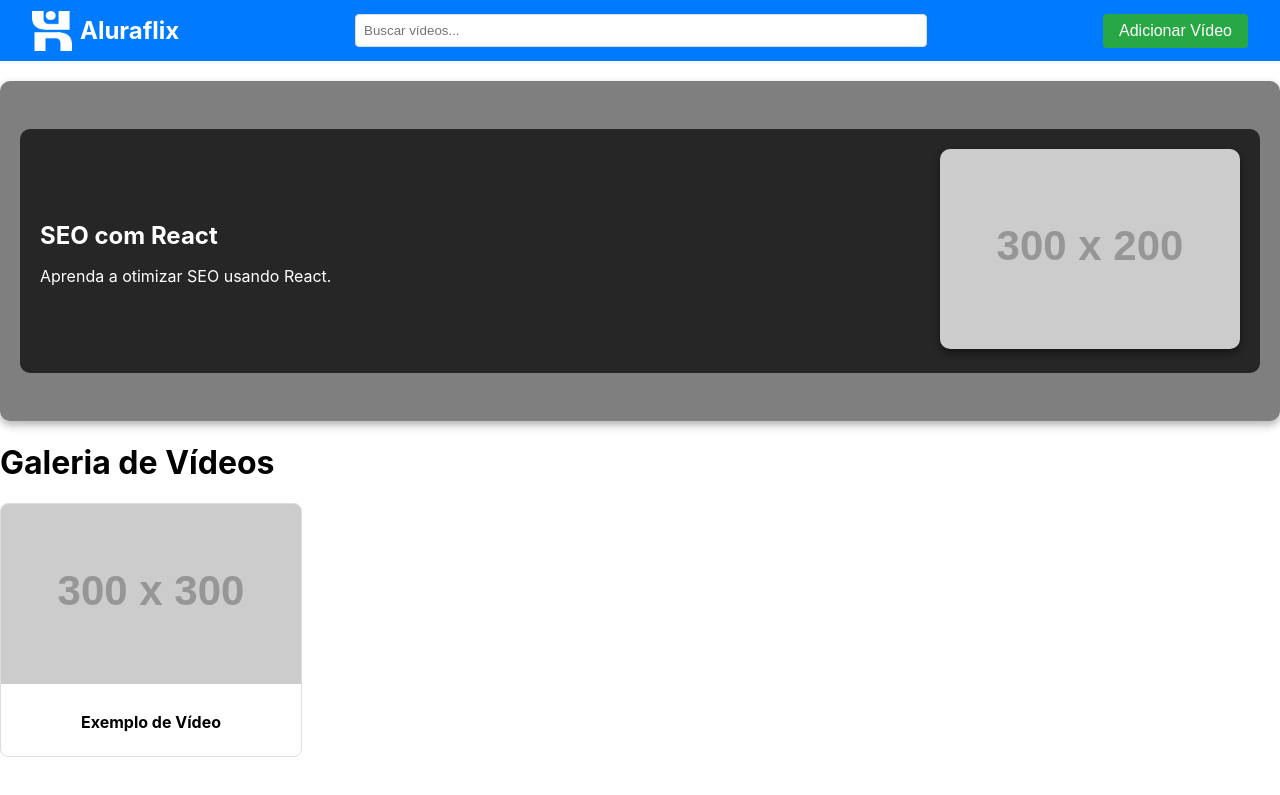
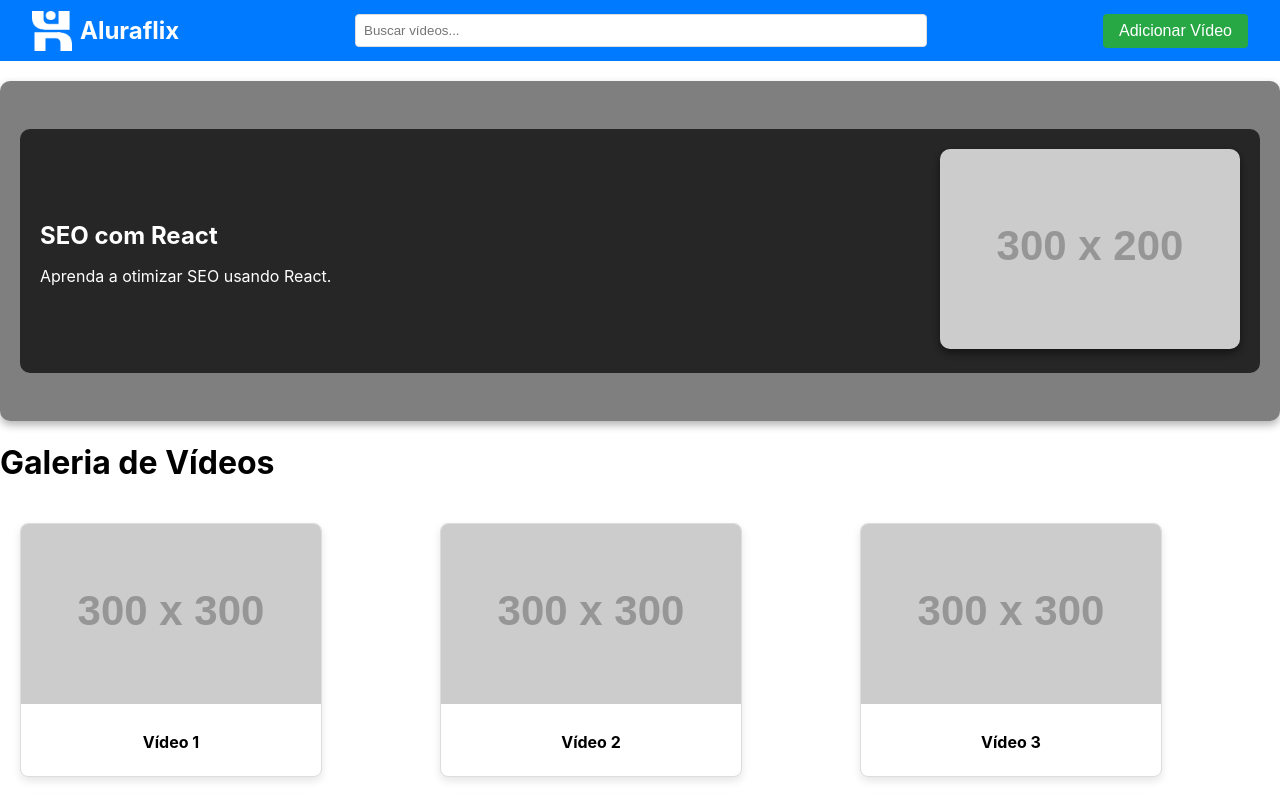
Before and after one commit to dimaswebdev/AluraFlix, a React (Create React App) app: page / in a window 1280 px wide. Shown: the top 795 px of the page. Built offline with nearby package versions, Linux system fonts and the light colour scheme.

Commit message:
Galeria de Videos

```diff
--- a/src/index.css
+++ b/src/index.css
@@ -14,3 +14,31 @@ code {
   font-family: source-code-pro, Menlo, Monaco, Consolas, 'Courier New',
     monospace;
 }
+
+.video-gallery {
+  display: grid;
+  grid-template-columns: repeat(3, 1fr); /* Define 3 colunas */
+  gap: 20px; /* Espaçamento entre os vídeos */
+  justify-content: center; /* Centraliza os vídeos horizontalmente */
+  padding: 20px; /* Espaçamento interno */
+}
+
+.video-card {
+  background-color: #fff;
+  border: 1px solid #ddd;
+  border-radius: 8px;
+  overflow: hidden;
+  text-align: center;
+  box-shadow: 0 4px 8px rgba(0, 0, 0, 0.1); /* Sombra leve */
+}
+@media (max-width: 768px) {
+  .video-gallery {
+    grid-template-columns: repeat(2, 1fr); /* 2 colunas em telas médias */
+  }
+}
+
+@media (max-width: 480px) {
+  .video-gallery {
+    grid-template-columns: 1fr; /* 1 coluna em telas pequenas */
+  }
+}
--- a/src/pages/Home.jsx
+++ b/src/pages/Home.jsx
@@ -7,6 +7,16 @@ import Popup from "../components/Popup";
 function Home() {
   const [isPopupOpen, setPopupOpen] = useState(false);
 
+  // Lista de vídeos para a galeria
+  const videos = [
+    { id: 1, title: "Vídeo 1", thumbnail: "https://via.placeholder.com/300" },
+    { id: 2, title: "Vídeo 2", thumbnail: "https://via.placeholder.com/300" },
+    { id: 3, title: "Vídeo 3", thumbnail: "https://via.placeholder.com/300" },
+    { id: 4, title: "Vídeo 4", thumbnail: "https://via.placeholder.com/300" },
+    { id: 5, title: "Vídeo 5", thumbnail: "https://via.placeholder.com/300" },
+    { id: 6, title: "Vídeo 6", thumbnail: "https://via.placeholder.com/300" },
+  ];
+
   const addVideo = (video) => {
     console.log("Vídeo adicionado:", video);
     setPopupOpen(false);
@@ -15,14 +25,18 @@ function Home() {
   return (
     <>
       <Header onAddVideo={() => setPopupOpen(true)} />
-      <Carousel />
+      <Carousel /> {/* Carrossel aparece abaixo do Header */}
       <main>
         <h1>Galeria de Vídeos</h1>
-        <div>
-          <VideoCard
-            title="Exemplo de Vídeo"
-            thumbnail="https://via.placeholder.com/300"
-          />
+        <div className="video-gallery">
+          {/* Renderiza cada vídeo */}
+          {videos.map((video) => (
+            <VideoCard
+              key={video.id}
+              title={video.title}
+              thumbnail={video.thumbnail}
+            />
+          ))}
         </div>
       </main>
       <Popup
```
